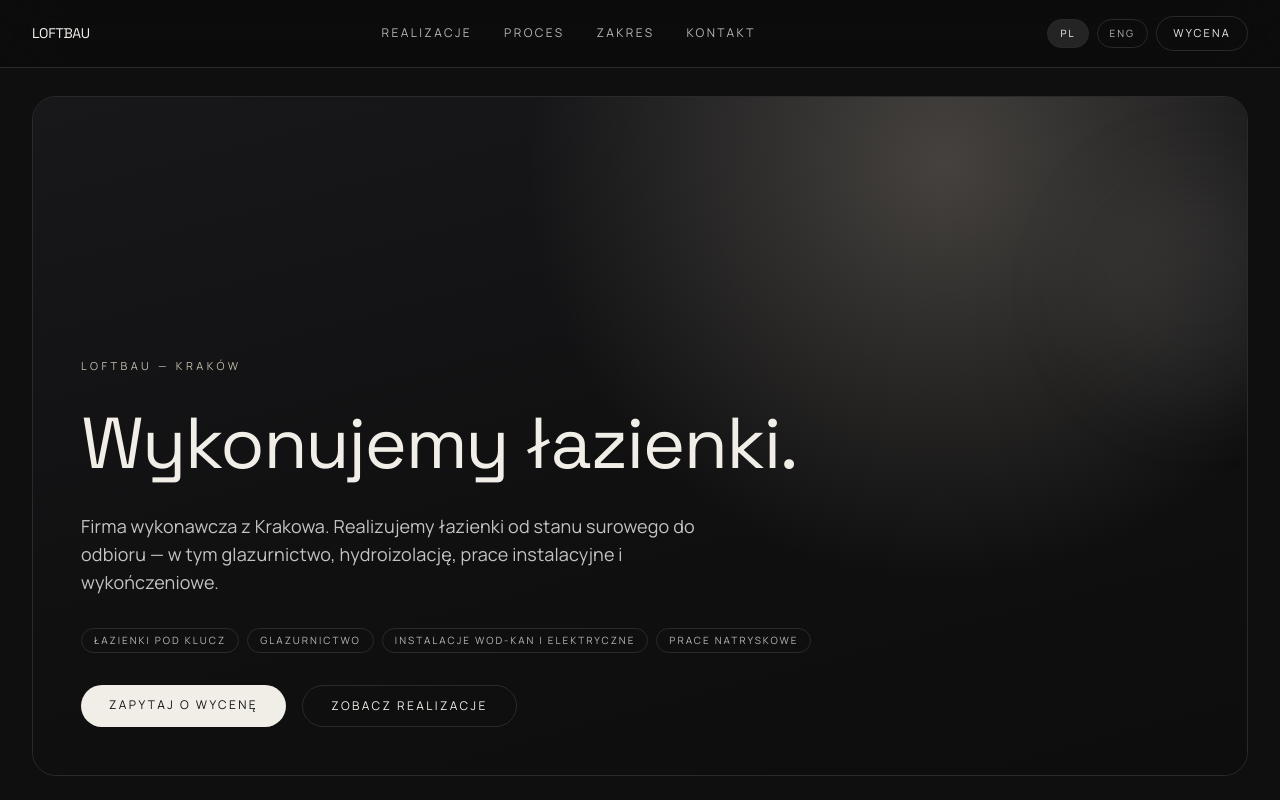
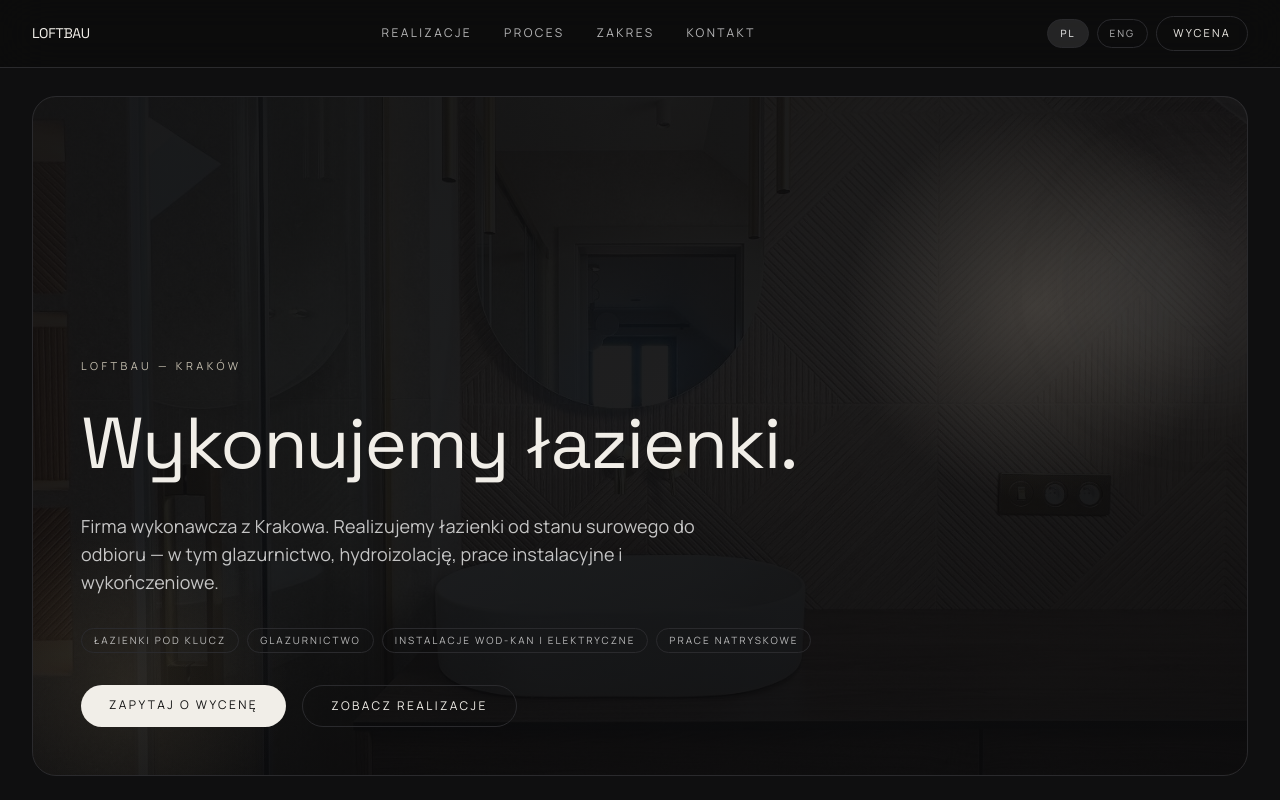
Before and after one commit to shalke777/loftbau, a Next.js app: page / in a window 1280 px wide. Shown: the top 800 px of the page. Built offline with nearby package versions, Linux system fonts and the light colour scheme.

Commit message:
feat: hero background photo + 4th showcase card + stronger visual accents

```diff
--- a/components/loftbau/LoftbauPage.tsx
+++ b/components/loftbau/LoftbauPage.tsx
@@ -174,6 +174,11 @@ const content: Record<Locale, Content> = {
           detail: "Stan deweloperski do odbioru. Glazura, instalacje wod-kan i elektryczne, malowanie.",
           image: "/realizacja-3.jpg",
         },
+        {
+          title: "Łazienka — kamienica, Kraków",
+          detail: "Pełny zakres od stanu surowego. Glazura, instalacje, wykończenie.",
+          image: "/realizacja-4.jpg",
+        },
       ],
     },
     beforeAfter: {
@@ -337,6 +342,11 @@ const content: Record<Locale, Content> = {
           title: "Bathroom — developer-condition flat",
           detail: "From shell to handover. Tiling, plumbing, electrical, spray painting.",
           image: "/realizacja-3.jpg",
+        },
+        {
+          title: "Bathroom — tenement building, Kraków",
+          detail: "Full scope from shell condition. Tiling, installations, finishing.",
+          image: "/realizacja-4.jpg",
         },
       ],
     },
@@ -507,7 +517,21 @@ export default function LoftbauPage({ locale = "pl" }: { locale?: Locale }) {
           animate={{ opacity: 1, scale: 1 }}
           transition={{ duration: 0.9, ease: [0.22, 1, 0.36, 1] }}
         >
-          <div className="absolute inset-0 bg-[radial-gradient(circle_at_75%_10%,rgba(216,203,184,0.25),transparent_38%),linear-gradient(165deg,#18181b_0%,#101011_55%,#0d0d0e_100%)]" />
+          {/* Zdjęcie tła */}
+          <Image
+            src="/realizacja-4.jpg"
+            fill
+            priority
+            className="object-cover opacity-30"
+            sizes="100vw"
+            alt=""
+          />
+          {/* Gradient overlay */}
+          <div className="absolute inset-0 bg-[linear-gradient(165deg,rgba(15,15,16,0.85)_0%,rgba(12,12,13,0.75)_50%,rgba(10,10,11,0.92)_100%)]" />
+          {/* Warm accent top-right */}
+          <div className="absolute right-0 top-0 h-[420px] w-[420px] rounded-full bg-[radial-gradient(circle,rgba(216,203,184,0.18)_0%,transparent_65%)]" />
+          {/* Warm glow bottom-left */}
+          <div className="absolute -bottom-20 -left-20 h-[350px] w-[350px] rounded-full bg-[radial-gradient(circle,rgba(180,155,110,0.12)_0%,transparent_65%)]" />
           <motion.div
             className="absolute -right-16 top-20 h-56 w-56 rounded-full border border-white/15 bg-white/5 blur-2xl"
             animate={{ y: [0, -14, 0] }}
@@ -635,7 +659,9 @@ export default function LoftbauPage({ locale = "pl" }: { locale?: Locale }) {
               <article
                 key={project.title}
                 className={`relative overflow-hidden rounded-3xl border border-white/10 ${
-                  index === 0 ? "md:col-span-7 min-h-[330px]" : "md:col-span-5 min-h-[250px]"
+                  index === 0 || index === 3
+                    ? "md:col-span-7 min-h-[330px]"
+                    : "md:col-span-5 min-h-[260px]"
                 } bg-[linear-gradient(135deg,#1f2023_0%,#141416_70%)]`}
               >
                 {project.image && (
```
